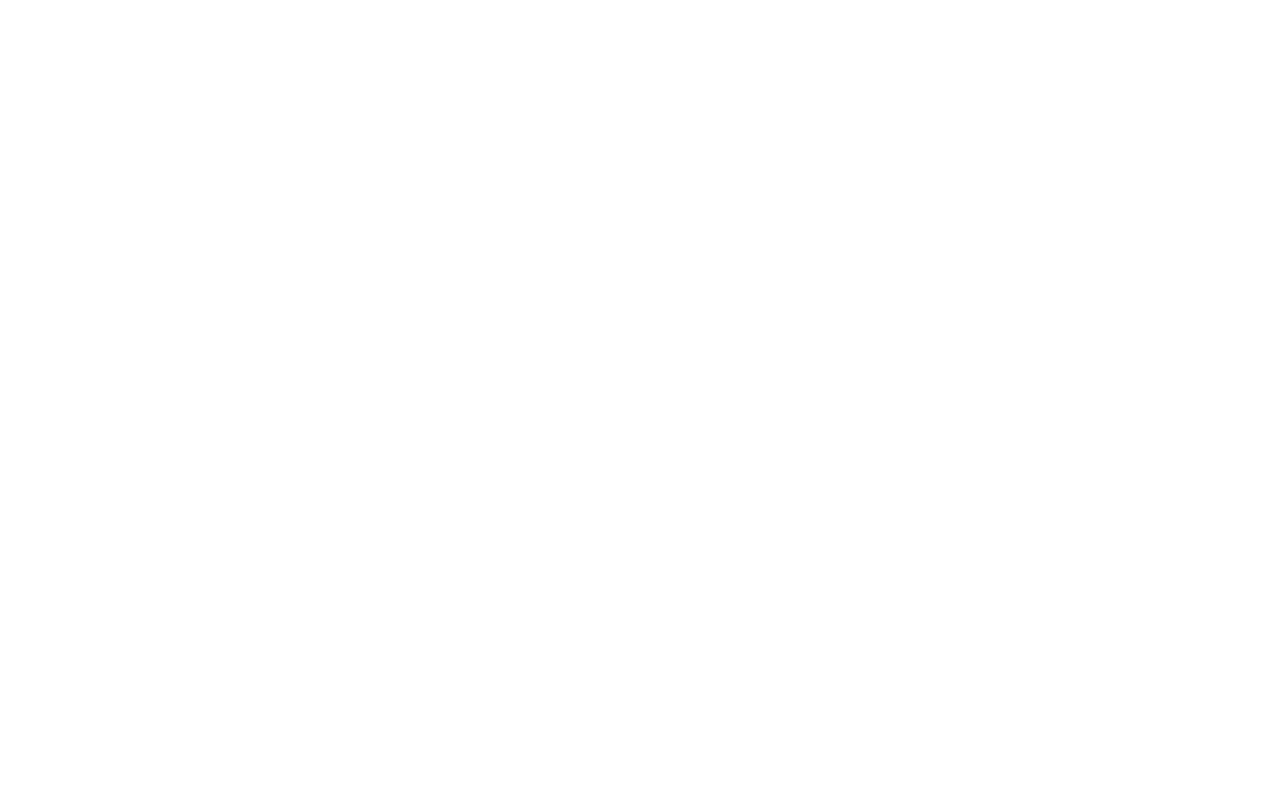
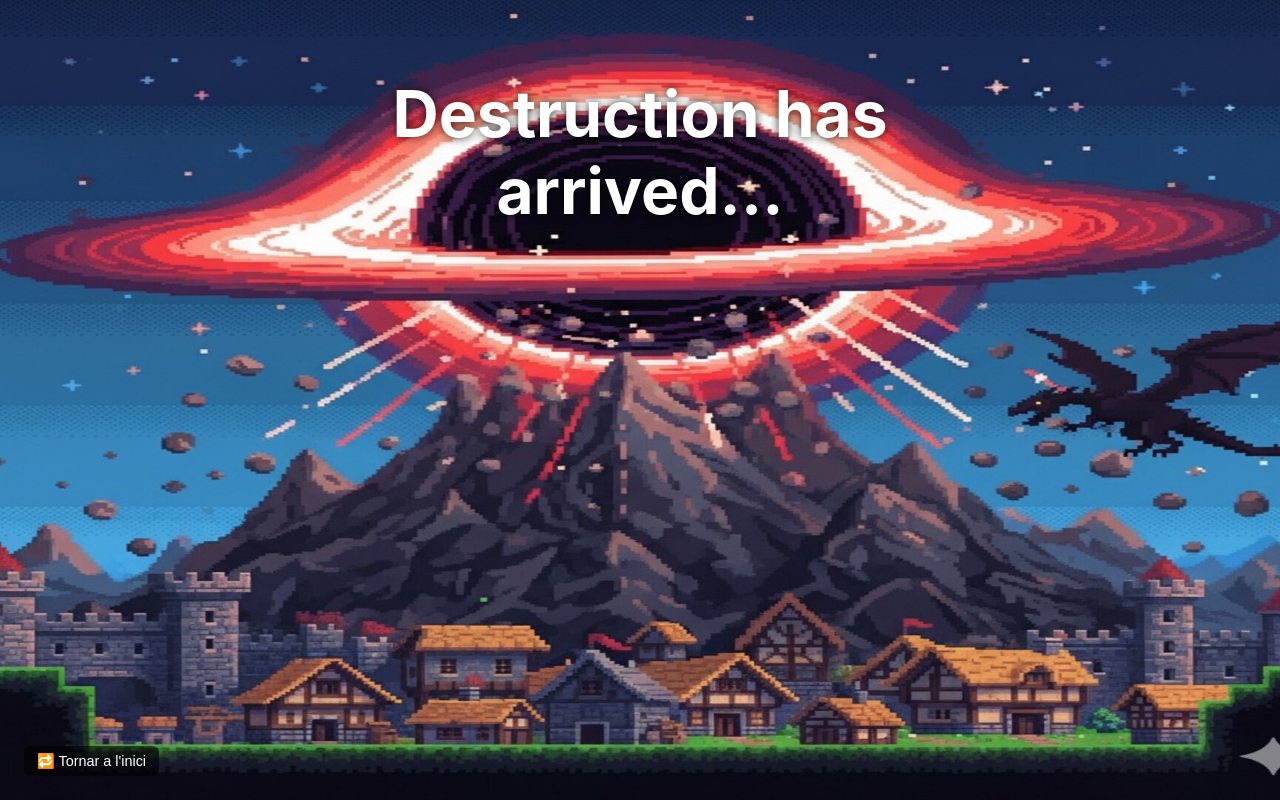
Before and after one commit to ToniR90/5.2-Virtual-Pet, a React (Create React App) app in the folder frontend/: page /goodbye in a window 1280 px wide. Before the commit this address had no page. Built offline with nearby package versions, Linux system fonts and the light colour scheme.

Commit message:
feat: goodbye page

```diff
--- a/frontend/src/App.jsx
+++ b/frontend/src/App.jsx
@@ -6,6 +6,8 @@
 import PrivateRoute from './components/PrivateRoute'; // ✅ Protegeix rutes privades
 import EditProfile from './pages/EditProfile';
 import AdminUsersPage from './pages/AdminUsersPage';
+import GoodbyePage from './pages/GoodbyePage';
+
 
 
 
@@ -46,6 +48,10 @@
             </PrivateRoute>
           }
         />
+        <Route path="/goodbye"
+        element={
+            <GoodbyePage />} />
+
       </Routes>
     </BrowserRouter>
   );
--- a/frontend/src/pages/EditProfile.css
+++ b/frontend/src/pages/EditProfile.css
@@ -53,3 +53,23 @@
   margin-top: 0.5rem;
   font-size: 0.9rem;
 }
+
+.delete-button {
+  margin-top: 1rem;
+  padding: 0.6rem;
+  background-color: #aa0000;
+  color: white;
+  border: none;
+  border-radius: 6px;
+  cursor: pointer;
+  font-size: 1rem;
+}
+
+.delete-button:hover {
+  background-color: #cc0000;
+}
+
+.message {
+  margin-top: 1rem;
+  font-size: 0.9rem;
+}
--- a/frontend/src/pages/EditProfile.jsx
+++ b/frontend/src/pages/EditProfile.jsx
@@ -1,5 +1,5 @@
 import React, { useEffect, useState } from 'react';
-import { getToken } from '../utils/auth';
+import { getToken, clearToken } from '../utils/auth';
 import { useNavigate } from 'react-router-dom';
 import profileBg from '../assets/profile.jpg';
 import './EditProfile.css';
@@ -24,9 +24,7 @@
     }
 
     fetch('http://localhost:8080/api/user/me', {
-      headers: {
-        Authorization: `Bearer ${token}`,
-      },
+      headers: { Authorization: `Bearer ${token}` },
     })
       .then(res => res.json())
       .then(data => {
@@ -86,6 +84,30 @@
       }
     } catch (err) {
       console.error('Error updating profile:', err);
+      setMessage('❌ Error inesperat');
+    }
+  };
+
+  const handleDeleteAccount = async () => {
+    const confirm = window.confirm('Estàs segur que vols eliminar el teu compte? Aquesta acció és irreversible.');
+    if (!confirm) return;
+
+    const token = getToken();
+    try {
+      const res = await fetch('http://localhost:8080/api/user/delete', {
+        method: 'DELETE',
+        headers: { Authorization: `Bearer ${token}` },
+      });
+
+      if (res.ok) {
+        clearToken();
+        navigate('/goodbye'); // ✅ Redirecció a la pantalla de comiat
+      } else {
+        const result = await res.json();
+        setMessage('❌ Error: ' + result.message);
+      }
+    } catch (err) {
+      console.error('Error deleting account:', err);
       setMessage('❌ Error inesperat');
     }
   };
@@ -161,6 +183,13 @@
         />
 
         <button onClick={handleSubmit}>💾 Guardar canvis</button>
+
+        <hr />
+
+        <button className="delete-button" onClick={handleDeleteAccount}>
+          🗑️ Eliminar compte
+        </button>
+
         {message && <p className="message">{message}</p>}
       </div>
     </div>
--- /dev/null
+++ b/frontend/src/pages/GoodbyePage.css
@@ -0,0 +1,29 @@
+.goodbye-message {
+  position: absolute;
+  top: 2rem;
+  left: 50%;
+  transform: translateX(-50%);
+  background-color: transparent;
+  color: white;
+  font-size: 2rem;
+  font-weight: bold;
+  text-shadow: 0 0 10px rgba(0,0,0,0.8);
+  text-align: center;
+}
+
+.return-button {
+  position: absolute;
+  bottom: 1.5rem;
+  left: 1.5rem;
+  padding: 0.4rem 0.8rem;
+  font-size: 0.9rem;
+  background-color: rgba(0,0,0,0.6);
+  color: white;
+  border: none;
+  border-radius: 6px;
+  cursor: pointer;
+}
+
+.return-button:hover {
+  background-color: rgba(0,0,0,0.8);
+}
--- /dev/null
+++ b/frontend/src/pages/GoodbyePage.jsx
@@ -0,0 +1,34 @@
+import React from 'react';
+import { useNavigate } from 'react-router-dom';
+import goodbyeBg from '../assets/goodbye.jpg'; // substitueix pel nom real de la imatge
+import './GoodbyePage.css';
+
+const GoodbyePage = () => {
+  const navigate = useNavigate();
+
+  const containerStyle = {
+    backgroundImage: `url(${goodbyeBg})`,
+    backgroundSize: 'cover',
+    backgroundPosition: 'center',
+    backgroundRepeat: 'no-repeat',
+    height: '100vh',
+    width: '100vw',
+    margin: 0,
+    padding: 0,
+    position: 'relative',
+  };
+
+  return (
+    <div style={containerStyle}>
+      <div className="goodbye-message">
+        <h1>Destruction has arrived…</h1>
+      </div>
+
+      <button className="return-button" onClick={() => navigate('/')}>
+        🔁 Tornar a l'inici
+      </button>
+    </div>
+  );
+};
+
+export default GoodbyePage;
```
Also changed, not shown: frontend/src/assets/goodbye.jpg (added), 1 other file (tests, documents, lock files or other folders).
